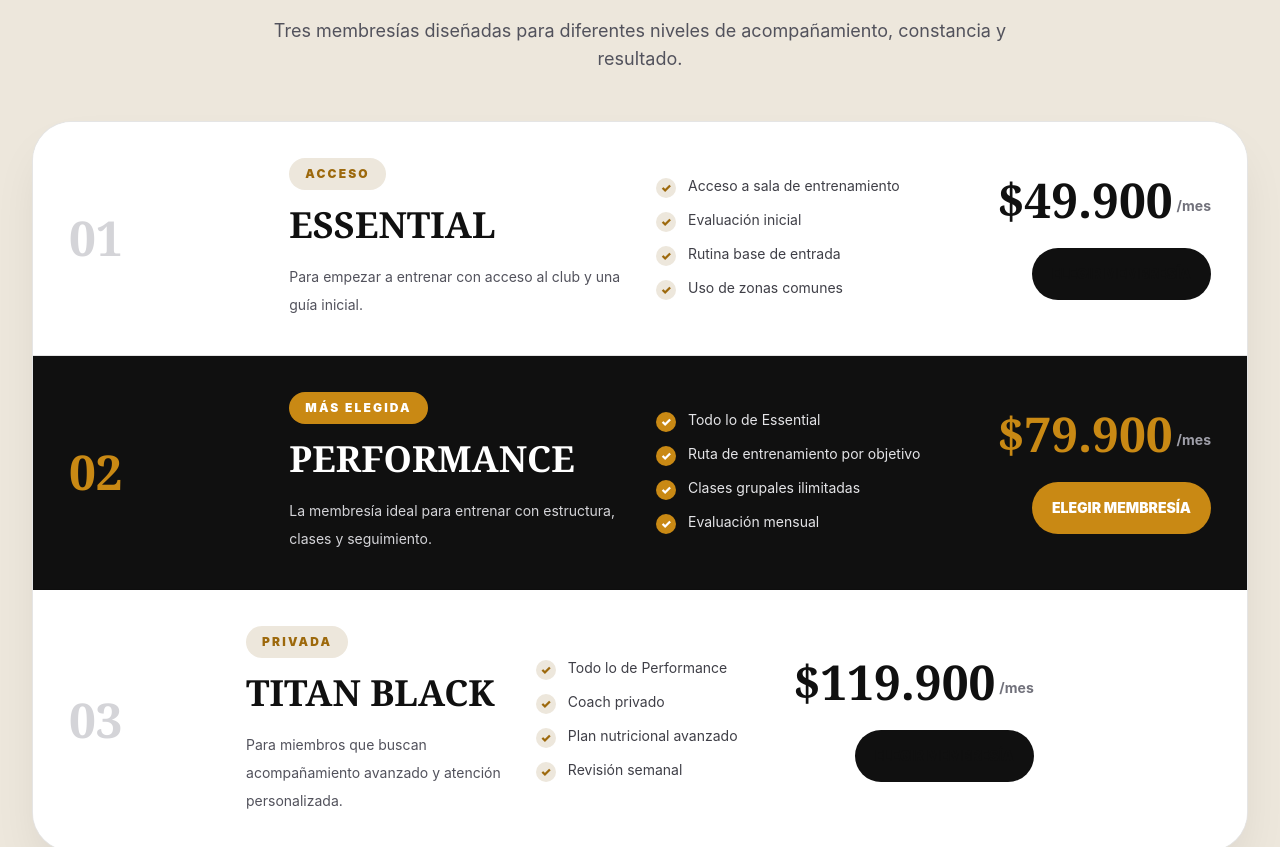
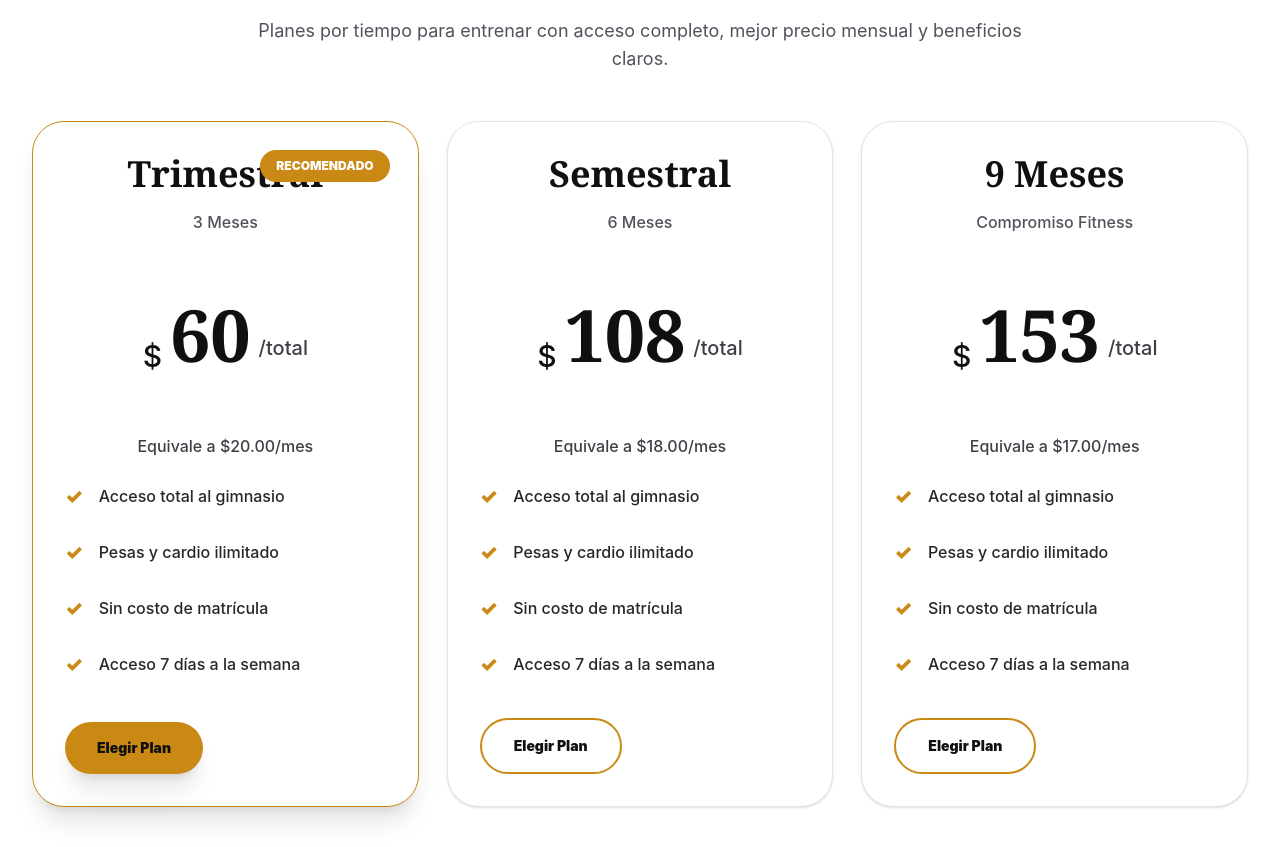
Before and after one commit to MancarSoftware/beauty-business-template, a React (Vite) app: page / in a window 1280 px wide. Shown: the part 3180-4027 px from the top of the page. Built offline with nearby package versions, Linux system fonts and the light colour scheme.

Commit message:
feat:redesing gym pricing plans

```diff
--- a/src/components/Pricing.jsx
+++ b/src/components/Pricing.jsx
@@ -3,15 +3,16 @@ import SectionHeader from './SectionHeader'
 
 function Pricing({ business }) {
   const section = business.sections?.pricing ?? {
-    eyebrow: 'Membresías',
-    title: 'Elige cómo quieres pertenecer',
-    description: 'Tres formas de entrenar según el nivel de acompañamiento que buscas.',
+    eyebrow: 'Planes',
+    title: 'Elige tu plan de entrenamiento',
+    description:
+      'Planes por tiempo para entrenar con acceso completo y beneficios claros.',
   }
 
   return (
     <section
       id="planes"
-      className="bg-[#ede7dc] px-4 py-16 text-[#101010] sm:px-6 lg:px-8 lg:py-24"
+      className="bg-white px-4 py-16 text-[#101010] sm:px-6 lg:px-8 lg:py-24"
     >
       <div className="mx-auto max-w-7xl">
         <SectionHeader
@@ -20,67 +21,55 @@ function Pricing({ business }) {
           description={section.description}
         />
 
-        <div className="overflow-hidden rounded-[2.5rem] border border-black/10 bg-white shadow-2xl shadow-black/10">
-          {business.pricing.map((plan, index) => (
+        <div className="grid gap-7 lg:grid-cols-3">
+          {business.pricing.map((plan) => (
             <article
               key={plan.name}
-              className={`grid gap-8 border-b border-black/10 p-7 last:border-b-0 lg:grid-cols-[0.18fr_0.32fr_0.28fr_0.22fr] lg:items-center lg:p-9 ${
-                plan.featured ? 'bg-[#101010] text-white' : 'bg-white text-[#101010]'
+              className={`relative flex min-h-[620px] flex-col rounded-[2rem] border bg-white p-8 shadow-sm transition duration-300 hover:-translate-y-1 hover:shadow-2xl hover:shadow-black/10 ${
+                plan.featured
+                  ? 'border-[var(--brand-accent)] shadow-xl shadow-[var(--brand-accent)]/10'
+                  : 'border-zinc-200'
               }`}
             >
-              <div>
-                <p
-                  className={`font-display text-5xl font-black ${
-                    plan.featured ? 'text-[var(--brand-accent)]' : 'text-zinc-300'
-                  }`}
-                >
-                  0{index + 1}
+              {plan.featured ? (
+                <div className="absolute right-7 top-7 rounded-full bg-[var(--brand-accent)] px-4 py-2 text-xs font-black uppercase text-white">
+                  Recomendado
+                </div>
+              ) : null}
+
+              <div className="text-center">
+                <h3 className="font-display text-4xl font-black text-[#101010]">
+                  {plan.name}
+                </h3>
+
+                <p className="mt-4 text-base font-medium text-zinc-600">
+                  {plan.duration}
                 </p>
               </div>
 
-              <div>
-                <p
-                  className={`mb-3 inline-flex rounded-full px-4 py-2 text-xs font-black uppercase tracking-[0.18em] ${
-                    plan.featured
-                      ? 'bg-[var(--brand-accent)] text-white'
-                      : 'bg-[#ede7dc] text-[var(--brand-accent-dark)]'
-                  }`}
-                >
-                  {plan.tag}
+              <div className="mt-16 flex items-end justify-center text-[#101010]">
+                <span className="-mb-1 mr-2 text-3xl font-medium">$</span>
+
+                <span className="font-display text-7xl font-black leading-none tracking-tight">
+                  {plan.price.replace('$', '')}
+                </span>
+
+                <span className="mb-2 ml-2 text-xl font-medium text-zinc-700">
+                  {plan.period}
+                </span>
+              </div>
+
+              <p className="mt-16 text-center text-base font-medium text-zinc-700">
+                {plan.equivalent}
               </p>
 
-                <h3
-                  className={`font-display text-4xl font-black uppercase leading-tight ${
-                    plan.featured ? 'text-white' : 'text-[#101010]'
-                  }`}
-                >
-                  {plan.name}
-                </h3>
-
-                <p
-                  className={`mt-4 max-w-md text-sm leading-7 ${
-                    plan.featured ? 'text-zinc-300' : 'text-zinc-600'
-                  }`}
-                >
-                  {plan.description}
-                </p>
-              </div>
-
-              <ul className="space-y-3">
-                {plan.benefits.slice(0, 4).map((benefit) => (
+              <ul className="mt-6 flex-1 space-y-7">
+                {plan.benefits.map((benefit) => (
                   <li
                     key={benefit}
-                    className={`flex gap-3 text-sm ${
-                      plan.featured ? 'text-zinc-200' : 'text-zinc-700'
-                    }`}
+                    className="flex items-center gap-4 text-base font-medium text-zinc-800"
                   >
-                    <span
-                      className={`mt-0.5 flex h-5 w-5 shrink-0 items-center justify-center rounded-full text-xs font-black ${
-                        plan.featured
-                          ? 'bg-[var(--brand-accent)] text-white'
-                          : 'bg-[#ede7dc] text-[var(--brand-accent-dark)]'
-                      }`}
-                    >
+                    <span className="text-xl font-black text-[var(--brand-accent)]">
                       ✓
                     </span>
                     {benefit}
@@ -88,41 +77,22 @@ function Pricing({ business }) {
                 ))}
               </ul>
 
-              <div className="lg:text-right">
-                <div className="flex items-end gap-1 lg:justify-end">
-                  <span
-                    className={`font-display text-5xl font-black ${
-                      plan.featured ? 'text-[var(--brand-accent)]' : 'text-[#101010]'
-                    }`}
-                  >
-                    {plan.price}
-                  </span>
-                  <span
-                    className={`pb-2 text-sm font-bold ${
-                      plan.featured ? 'text-zinc-400' : 'text-zinc-500'
-                    }`}
-                  >
-                    {plan.period}
-                  </span>
-                </div>
-
               <a
                 href={createWhatsAppUrl(
                   business.whatsapp,
                   plan.whatsappMessage ??
-                      `Hola ${business.name}, quiero información sobre ${plan.name}.`,
+                    `Hola ${business.name}, quiero información sobre el plan ${plan.name}.`,
                 )}
                 target="_blank"
                 rel="noreferrer"
-                  className={`mt-6 inline-flex w-full items-center justify-center rounded-full px-5 py-4 text-sm font-black uppercase transition lg:w-auto ${
+                className={`mt-10 inline-flex w-fit items-center justify-center rounded-full px-8 py-4 text-sm font-black transition ${
                   plan.featured
-                      ? 'bg-[var(--brand-accent)] text-white hover:bg-[var(--brand-accent-dark)]'
-                      : 'bg-[#101010] text-white hover:bg-[var(--brand-accent-dark)]'
+                    ? 'bg-[var(--brand-accent)] text-white shadow-xl shadow-[var(--brand-accent)]/25 hover:bg-[var(--brand-accent-dark)]'
+                    : 'border-2 border-[var(--brand-accent)] bg-white text-[var(--brand-accent-dark)] hover:bg-[var(--brand-accent)] hover:text-white'
                 }`}
               >
-                  Elegir membresía
+                Elegir Plan
               </a>
-              </div>
             </article>
           ))}
         </div>
--- a/src/data/gymData.js
+++ b/src/data/gymData.js
@@ -78,10 +78,10 @@ const gymData = {
         'Cada miembro entra con un objetivo distinto. Por eso organizamos el entrenamiento por rutas, no por rutinas genéricas.',
     },
     pricing: {
-      eyebrow: 'Membresías',
-      title: 'Elige cómo quieres pertenecer',
+      eyebrow: 'Planes',
+      title: 'Elige tu plan de entrenamiento',
       description:
-        'Tres membresías diseñadas para diferentes niveles de acompañamiento, constancia y resultado.',
+        'Planes por tiempo para entrenar con acceso completo, mejor precio mensual y beneficios claros.',
     },
     benefits: {
       eyebrow: 'Experiencia Titan',
@@ -169,57 +169,58 @@ const gymData = {
     },
   ],
 
-  pricing: [
+    pricing: [
     {
-      name: 'Essential',
-      price: '$49.900',
-      period: '/mes',
-      tag: 'Acceso',
-      description:
-        'Para empezar a entrenar con acceso al club y una guía inicial.',
+      name: 'Trimestral',
+      duration: '3 Meses',
+      price: '$60',
+      period: '/total',
+      equivalent: 'Equivale a $20.00/mes',
+      tag: 'Inicio',
+      description: 'Ideal para empezar con constancia y acceso completo al club.',
       benefits: [
-        'Acceso a sala de entrenamiento',
-        'Evaluación inicial',
-        'Rutina base de entrada',
-        'Uso de zonas comunes',
+        'Acceso total al gimnasio',
+        'Pesas y cardio ilimitado',
+        'Sin costo de matrícula',
+        'Acceso 7 días a la semana',
       ],
       whatsappMessage:
-        'Hola Titan Fit Gym, quiero información sobre la membresía Essential.',
-    },
-    {
-      name: 'Performance',
-      price: '$79.900',
-      period: '/mes',
-      tag: 'Más elegida',
-      description:
-        'La membresía ideal para entrenar con estructura, clases y seguimiento.',
-      benefits: [
-        'Todo lo de Essential',
-        'Ruta de entrenamiento por objetivo',
-        'Clases grupales ilimitadas',
-        'Evaluación mensual',
-        'Seguimiento por WhatsApp',
-      ],
-      whatsappMessage:
-        'Hola Titan Fit Gym, quiero información sobre la membresía Performance.',
+        'Hola Titan Fit Gym, quiero información sobre el plan Trimestral.',
       featured: true,
     },
     {
-      name: 'Titan Black',
-      price: '$119.900',
-      period: '/mes',
-      tag: 'Privada',
-      description:
-        'Para miembros que buscan acompañamiento avanzado y atención personalizada.',
+      name: 'Semestral',
+      duration: '6 Meses',
+      price: '$108',
+      period: '/total',
+      equivalent: 'Equivale a $18.00/mes',
+      tag: 'Ahorro',
+      description: 'Para entrenar con mayor continuidad y mejor precio mensual.',
       benefits: [
-        'Todo lo de Performance',
-        'Coach privado',
-        'Plan nutricional avanzado',
-        'Revisión semanal',
-        'Acceso extendido 24/7',
+        'Acceso total al gimnasio',
+        'Pesas y cardio ilimitado',
+        'Sin costo de matrícula',
+        'Acceso 7 días a la semana',
       ],
       whatsappMessage:
-        'Hola Titan Fit Gym, quiero información sobre la membresía Titan Black.',
+        'Hola Titan Fit Gym, quiero información sobre el plan Semestral.',
+    },
+    {
+      name: '9 Meses',
+      duration: 'Compromiso Fitness',
+      price: '$153',
+      period: '/total',
+      equivalent: 'Equivale a $17.00/mes',
+      tag: 'Mayor ahorro',
+      description: 'Para miembros que buscan disciplina, ahorro y progreso sostenido.',
+      benefits: [
+        'Acceso total al gimnasio',
+        'Pesas y cardio ilimitado',
+        'Sin costo de matrícula',
+        'Acceso 7 días a la semana',
+      ],
+      whatsappMessage:
+        'Hola Titan Fit Gym, quiero información sobre el plan de 9 Meses.',
     },
   ],
 
```
Lines whose indentation alone changed are shown as unchanged.
